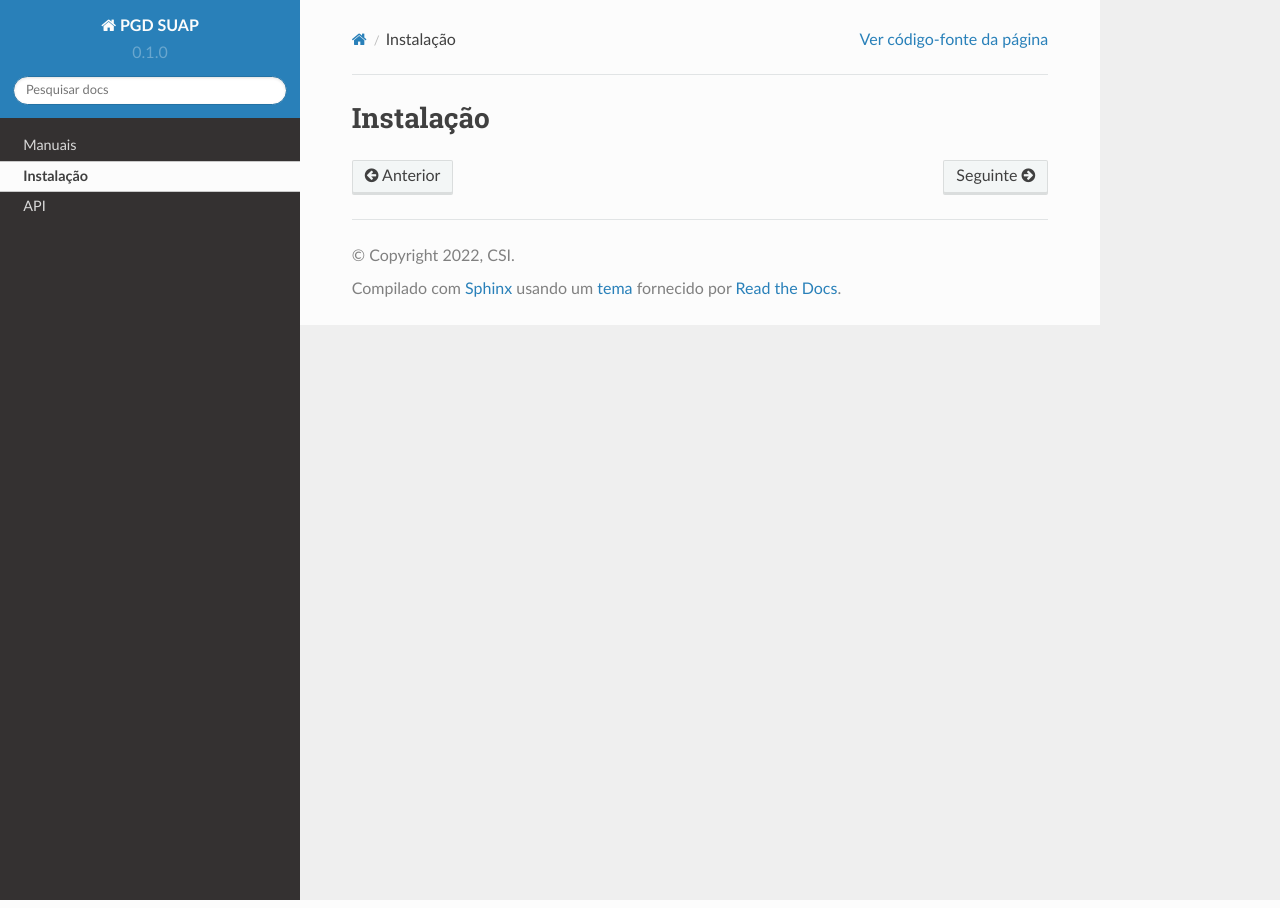
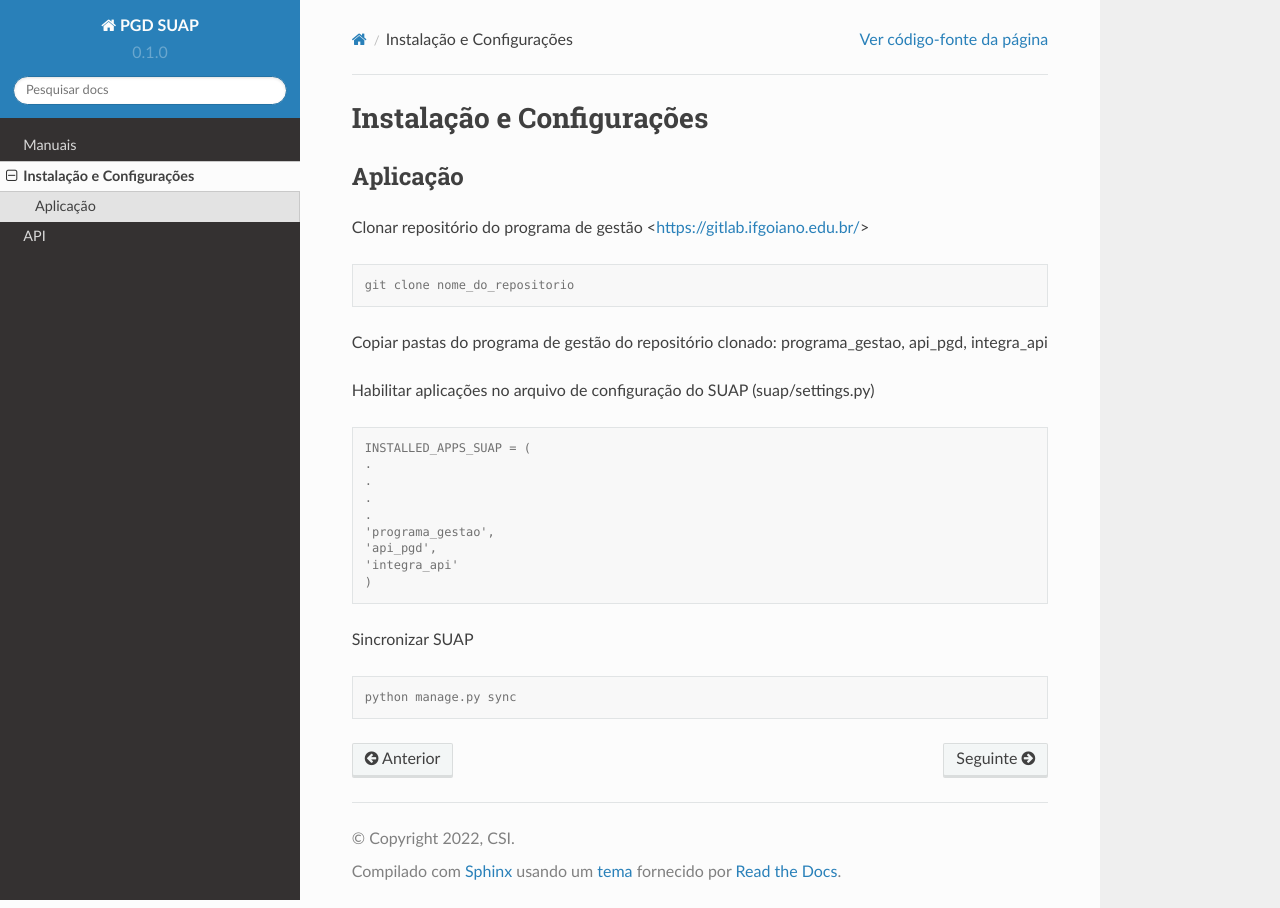
Before and after one commit to csi-ifgoiano/pgdsuap, a Sphinx documentation site: the page built from docs/source/instalacao.rst, in a window 1280 px wide. Built offline with Sphinx 7.4.7 and the Read the Docs theme 2.0.0, drawn with Linux system fonts in a browser that asks for light colours.

Commit message:
Update instalacao.rst

```diff
--- a/docs/source/instalacao.rst
+++ b/docs/source/instalacao.rst
@@ -1,2 +1,33 @@
-Instalação
-===========
+Instalação e Configurações
+==========================
+
+Aplicação
+---------
+
+Clonar repositório do programa de gestão <https://gitlab.ifgoiano.edu.br/>
+
+.. code-block:: console
+
+   git clone nome_do_repositorio
+
+Copiar pastas do programa de gestão do repositório clonado: programa_gestao, api_pgd, integra_api
+
+Habilitar aplicações no arquivo de configuração do SUAP (suap/settings.py)
+
+.. code-block:: console
+
+   INSTALLED_APPS_SUAP = (
+   .
+   .
+   .
+   .
+   'programa_gestao',
+   'api_pgd',
+   'integra_api'
+   )
+
+Sincronizar SUAP
+
+.. code-block:: console
+
+   python manage.py sync
```
